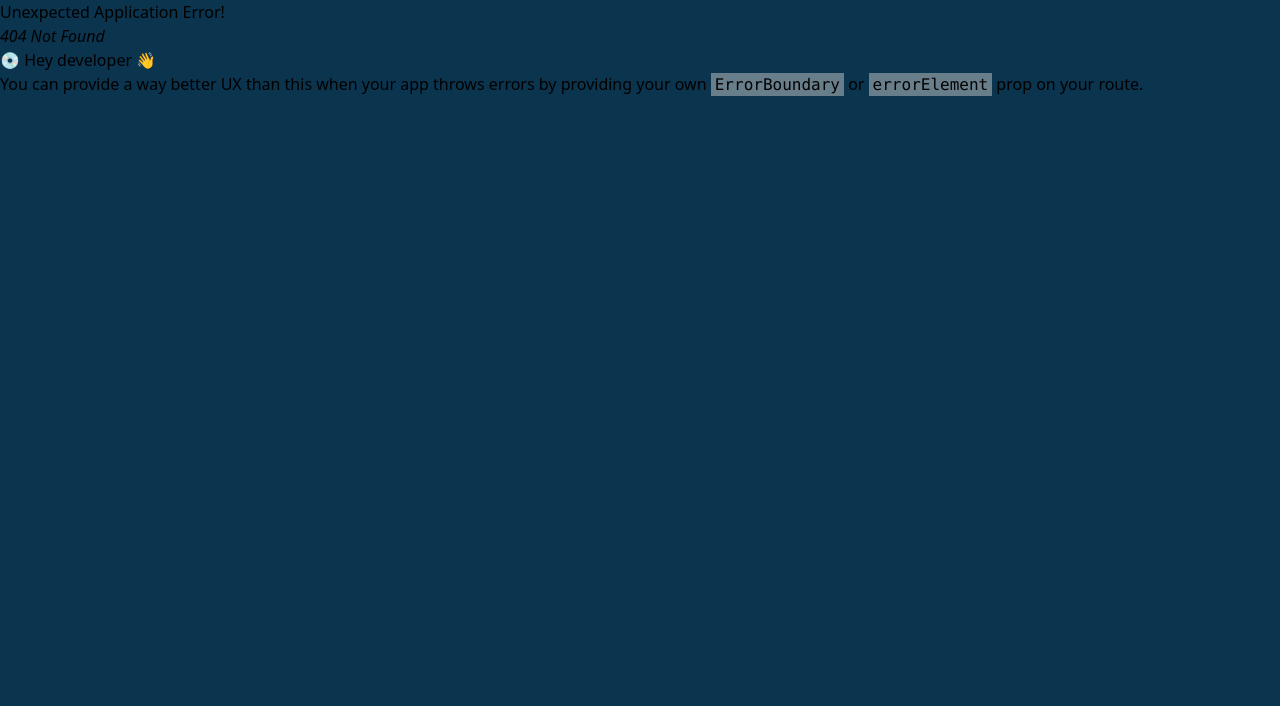
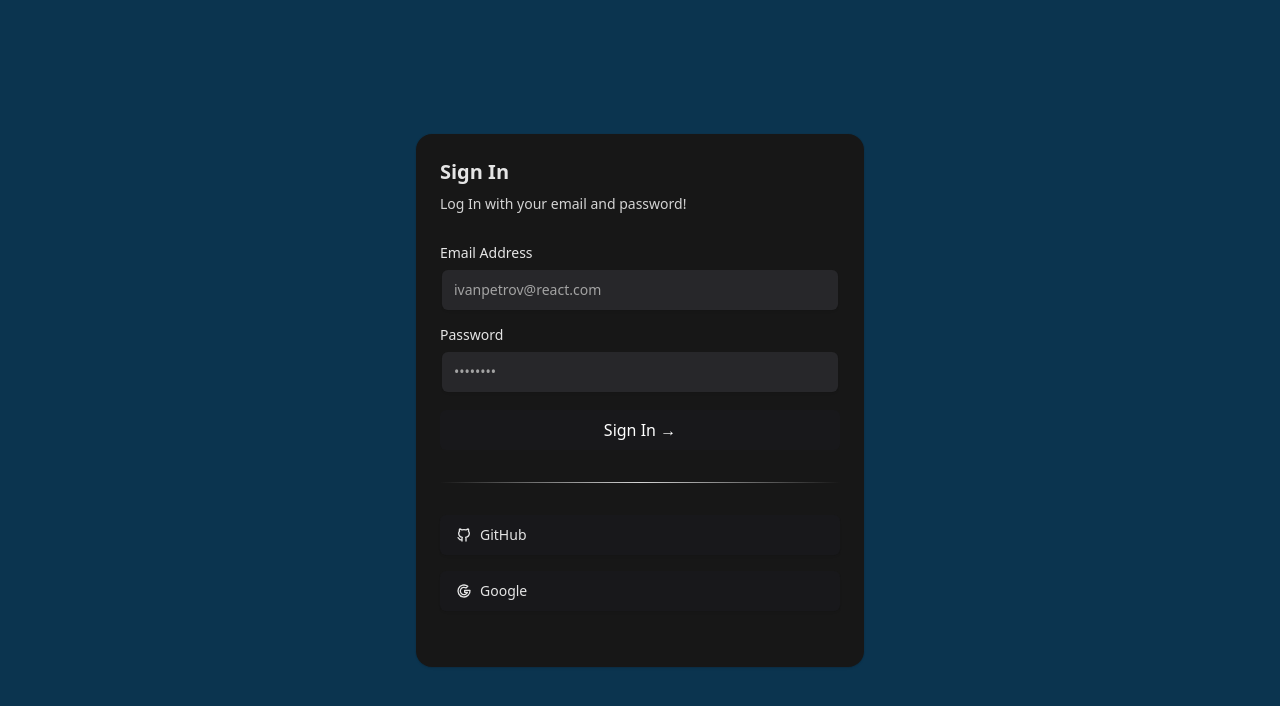
Before and after one commit to TYAtanasov21/Versus, a React (Create React App) app in the folder web/client/: page /SignIn in a window 1280 px wide. Before the commit this address had no page. Shown: the top 706 px of the page. Built offline with nearby package versions, Linux system fonts and the light colour scheme.

Commit message:
Add Sign In component

```diff
--- a/web/client/package.json
+++ b/web/client/package.json
@@ -3,6 +3,8 @@
   "version": "0.1.0",
   "private": true,
   "dependencies": {
+    "@radix-ui/react-label": "^2.0.2",
+    "@tabler/icons-react": "^3.1.0",
     "@testing-library/jest-dom": "^5.17.0",
     "@testing-library/react": "^13.4.0",
     "@testing-library/user-event": "^13.5.0",
@@ -10,6 +12,7 @@
     "@types/react": "^18.2.65",
     "@types/react-dom": "^18.2.22",
     "autoprefixer": "^10.4.18",
+    "axios": "^1.6.7",
     "clsx": "^2.1.0",
     "framer-motion": "^11.0.14",
     "postcss": "^8.4.35",
--- a/web/client/src/App.tsx
+++ b/web/client/src/App.tsx
@@ -1,9 +1,11 @@
 import React from 'react';
 import { createBrowserRouter, RouterProvider} from 'react-router-dom';
 import LandingPage from './pages/landingPage';
+import SignIn from './pages/signIn';
 
 const router = createBrowserRouter([
   {path: "/", element: <LandingPage/>},
+  {path: "/SignIn", element: <SignIn/>},
 ])
 
 
--- /dev/null
+++ b/web/client/src/components/ui/input.tsx
@@ -0,0 +1,59 @@
+import * as React from "react";
+import { cn } from "../../lib/cn";
+import { useMotionTemplate, useMotionValue, motion } from "framer-motion";
+
+export interface InputProps
+  extends React.InputHTMLAttributes<HTMLInputElement> {}
+
+const Input = React.forwardRef<HTMLInputElement, InputProps>(
+  ({ className, type, ...props }, ref) => {
+    const radius = 110; // change this to increase the radius of the hover effect
+    const [visible, setVisible] = React.useState(false);
+
+    let mouseX = useMotionValue(0);
+    let mouseY = useMotionValue(0);
+
+    function handleMouseMove({ currentTarget, clientX, clientY }: any) {
+      let { left, top } = currentTarget.getBoundingClientRect();
+
+      mouseX.set(clientX - left);
+      mouseY.set(clientY - top);
+    }
+    return (
+      <motion.div
+        style={{
+          background: useMotionTemplate`
+        radial-gradient(
+          ${visible ? radius + "px" : "0px"} circle at ${mouseX}px ${mouseY}px,
+          var(--blue-500),
+          transparent 80%
+        )
+      `,
+        }}
+        onMouseMove={handleMouseMove}
+        onMouseEnter={() => setVisible(true)}
+        onMouseLeave={() => setVisible(false)}
+        className="p-[2px] rounded-lg transition duration-300 group/input"
+      >
+        <input
+          type={type}
+          className={cn(
+            `flex h-10 w-full border-none bg-gray-50 dark:bg-zinc-800 text-black dark:text-white shadow-input rounded-md px-3 py-2 text-sm  file:border-0 file:bg-transparent
+          file:text-sm file:font-medium placeholder:text-neutral-400 dark:placeholder-text-neutral-600
+          focus-visible:outline-none focus-visible:ring-[2px]  focus-visible:ring-neutral-400 dark:focus-visible:ring-neutral-600
+           disabled:cursor-not-allowed disabled:opacity-50
+           dark:shadow-[0px_0px_1px_1px_var(--neutral-700)]
+           group-hover/input:shadow-none transition duration-400
+           `,
+            className
+          )}
+          ref={ref}
+          {...props}
+        />
+      </motion.div>
+    );
+  }
+);
+Input.displayName = "Input";
+
+export { Input };
--- /dev/null
+++ b/web/client/src/components/ui/label.tsx
@@ -0,0 +1,21 @@
+import * as React from "react";
+import * as LabelPrimitive from "@radix-ui/react-label";
+
+import { cn } from "../../lib/cn";
+
+const Label = React.forwardRef<
+  React.ElementRef<typeof LabelPrimitive.Root>,
+  React.ComponentPropsWithoutRef<typeof LabelPrimitive.Root>
+>(({ className, ...props }, ref) => (
+  <LabelPrimitive.Root
+    ref={ref}
+    className={cn(
+      "text-sm font-medium text-black dark:text-white leading-none peer-disabled:cursor-not-allowed peer-disabled:opacity-70",
+      className
+    )}
+    {...props}
+  />
+));
+Label.displayName = LabelPrimitive.Root.displayName;
+
+export { Label };
--- a/web/client/src/pages/landingPage.tsx
+++ b/web/client/src/pages/landingPage.tsx
@@ -1,12 +1,11 @@
 import React from "react";
 import Footer from "../components/footer";
 import TopBar from "../components/topBar";
+import { useNavigate } from 'react-router-dom';
+
+
 const LandingPage: React.FC = () => {
-
-    const handleChatNow = () => {
-
-    }
-
+    const navigate = useNavigate();
     return (
         <div className = "bg-gradient-to-b from-sky-900 to-sky-800 pl-16">
                 <TopBar/>
@@ -17,14 +16,14 @@ const LandingPage: React.FC = () => {
                         <div>
                         <button
                         className = "bg-sky-600 px-9 py-2 text-gray-100 rounded-3xl font-extrabold"
-                        onClick = {handleChatNow}
+                        onClick = {() => {navigate('/SignIn')}}
                         >
                             CHAT NOW
                         </button>
 
                         <button
                         className = "px-9 py-2 text-indigo-300 rounded-3xl ml-10 outline font-extrabold"
-                        onClick = {handleChatNow}
+                        onClick = {() => {navigate('/SignIn')}}
                         >
                             VERSUS AI
                         </button>
@@ -45,7 +44,7 @@ const LandingPage: React.FC = () => {
                     <p className = "text-white pt-5 pb-10 leading-5 text-center text-lg">Our AI tirelessly works behind the scenes,<br/> filtering out hateful words and harmful<br/> content, so you can enjoy genuine human<br/>connection.</p>
                     <button
                     className = "bg-sky-700 px-5 py-2 mt-1 text-gray-100 rounded-3xl font-extrabold items-center"
-                    onClick = {handleChatNow}
+                    onClick = {() => {navigate('/SignIn')}}
                     >
                         TRY NOW
                     </button>
--- /dev/null
+++ b/web/client/src/pages/signIn.tsx
@@ -0,0 +1,150 @@
+import React, { useState} from "react";
+import axios from "axios";
+import { useNavigate } from "react-router-dom";
+import { Label } from "../components/ui/label";
+import { Input } from "../components/ui/input";
+import { cn } from "../lib/cn";
+
+
+import {
+  IconBrandGithub,
+  IconBrandGoogle,
+} from "@tabler/icons-react";
+
+export default function SignIn() {
+  const handleSubmit = (e: React.FormEvent<HTMLFormElement>) => {
+    e.preventDefault();
+    console.log("Form submitted");
+  };
+
+  const [email, setEmail] = useState<string>("");
+  const [password, setPassword] = useState<string>("");
+  const [errorMessage, setErrorMessage] = useState<string>("");
+  const navigate = useNavigate();
+
+  const sendData = async () => {
+    try {
+      const user = { email: email, password: password };
+      const response = await axios.post(
+        "https://alto-server.vercel.app/auth/signIn",
+        user
+      );
+
+      if (response.data.signedIn) {
+        const { email, password } = user;
+        navigate("/UI Files/mainApp", { state: { user: { email, password } } });
+      } else {
+        setErrorMessage("Wrong email or password");
+      }
+    } catch (error) {
+      console.error("Error during sign-in:", error);
+      setErrorMessage("Error during sign-in");
+    }
+  };
+
+  return (
+    <div className="flex flex-col items-center justify-center min-h-screen">
+      <div className="max-w-md w-full rounded-none md:rounded-2xl p-4 md:p-6 shadow-input bg-neutral-900 dark:bg-black">
+        <h2 className="font-bold text-xl text-neutral-200 dark:text-neutral-200">
+          Sign In
+        </h2>
+        <p className="text-neutral-300 text-sm max-w-sm mt-2 dark:text-neutral-300">
+          Log In with your email and password!
+        </p>
+        {errorMessage && (
+          <h2 className="text-rose-600 font-semibold text-center">
+            {"*" + errorMessage}
+          </h2>
+        )}
+        <form className="my-8" onSubmit={handleSubmit}>
+          <div className="flex flex-col space-y-2 md:space-y-0 md:space-x-2 mb-4">
+            <LabelInputContainer>
+              <Label htmlFor="email" className="text-neutral-200">
+                Email Address
+              </Label>
+              <Input
+                id="email"
+                placeholder="ivanpetrov@react.com"
+                type="email"
+                className="bg-zinc-800 text-white"
+                value={email}
+                onChange={(event) => setEmail(event.target.value)}
+              />
+            </LabelInputContainer>
+          </div>
+
+          <LabelInputContainer className="mb-4">
+            <Label htmlFor="password" className="text-neutral-200">
+              Password
+            </Label>
+            <Input
+              id="password"
+              placeholder="••••••••"
+              type="password"
+              className="bg-zinc-800 text-white"
+              value={password}
+              onChange={(event) => setPassword(event.target.value)}
+            />
+          </LabelInputContainer>
+
+          <button
+            className="bg-gradient-to-br relative group/btn block bg-zinc-900 w-full text-white rounded-md h-10 font-medium "
+            type="submit"
+            onClick={sendData}
+          >
+            Sign In &rarr;
+            <BottomGradient />
+          </button>
+
+          <div className="bg-gradient-to-r from-transparent via-neutral-300 dark:via-neutral-700 to-transparent my-8 h-[1px] w-full" />
+
+          <div className="flex flex-col space-y-4">
+            <button
+              className=" relative group/btn flex space-x-2 items-center justify-start px-4 w-full text-black rounded-md h-10 font-medium shadow-input bg-zinc-900 dark:shadow-[0px_0px_1px_1px_var(--neutral-800)]"
+              type="submit"
+            >
+              <IconBrandGithub className="h-4 w-4 text-neutral-200 dark:text-neutral-200" />
+              <span className="text-neutral-200 dark:text-neutral-300 text-sm">
+                GitHub
+              </span>
+              <BottomGradient />
+            </button>
+            <button
+              className=" relative group/btn flex space-x-2 items-center justify-start px-4 w-full text-black rounded-md h-10 font-medium shadow-input bg-zinc-900 dark:shadow-[0px_0px_1px_1px_var(--neutral-800)]"
+              type="submit"
+            >
+              <IconBrandGoogle className="h-4 w-4 text-neutral-200 dark:text-neutral-300" />
+              <span className="text-neutral-200 dark:text-neutral-300 text-sm">
+                Google
+              </span>
+              <BottomGradient />
+            </button>
+          </div>
+        </form>
+      </div>
+    </div>
+  );
+}
+
+const BottomGradient = () => {
+  return (
+    <>
+      <span className="group-hover/btn:opacity-100 block transition duration-500 opacity-0 absolute h-px w-full -bottom-px inset-x-0 bg-gradient-to-r from-transparent via-cyan-500 to-transparent" />
+      <span className="group-hover/btn:opacity-100 blur-sm block transition duration-500 opacity-0 absolute h-px w-1/2 mx-auto -bottom-px inset-x-10 bg-gradient-to-r from-transparent via-indigo-500 to-transparent" />
+    </>
+  );
+};
+
+const LabelInputContainer = ({
+  children,
+  className,
+}: {
+  children: React.ReactNode;
+  className?: string;
+}) => {
+  return (
+    <div className={cn("flex flex-col space-y-2 w-full", className)}>
+      {children}
+    </div>
+  );
+};
--- a/web/client/tailwind.config.js
+++ b/web/client/tailwind.config.js
@@ -1,9 +1,32 @@
-// tailwind.config.js
+const defaultTheme = require("tailwindcss/defaultTheme");
 
+const colors = require("tailwindcss/colors");
+const {
+  default: flattenColorPalette,
+} = require("tailwindcss/lib/util/flattenColorPalette");
+
+/** @type {import('tailwindcss').Config} */
 module.exports = {
-  content: ['./src/**/*.{js,jsx,ts,tsx}'],
+  content: ["./src/**/*.{ts,tsx}"],
+  darkMode: "class",
   theme: {
-    extend: {},
+    // rest of the code
+    extend: {
+      boxShadow: {
+        input: `0px 2px 3px -1px rgba(0,0,0,0.1), 0px 1px 0px 0px rgba(25,28,33,0.02), 0px 0px 0px 1px rgba(25,28,33,0.08)`,
+      },
+    },
   },
-  plugins: [],
+  plugins: [addVariablesForColors],
 };
+
+function addVariablesForColors({ addBase, theme }) {
+  let allColors = flattenColorPalette(theme("colors"));
+  let newVars = Object.fromEntries(
+    Object.entries(allColors).map(([key, val]) => [`--${key}`, val])
+  );
+
+  addBase({
+    ":root": newVars,
+  });
+}
```
Also changed, not shown: 1 other file (tests, documents, lock files or other folders).
